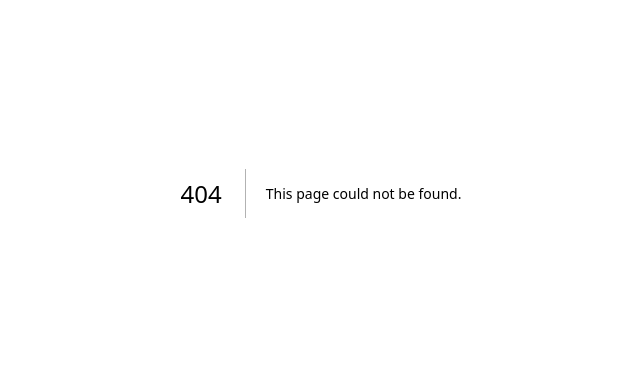
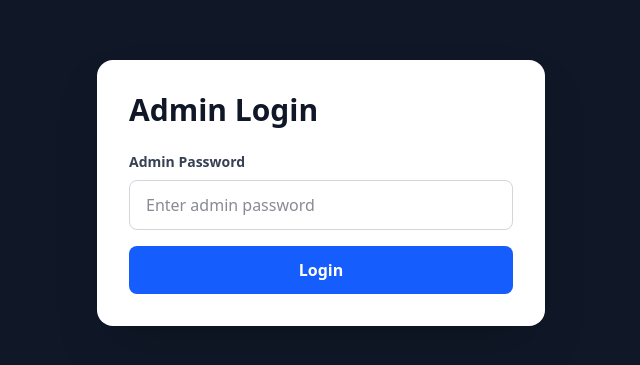
Before and after one commit to jdarkyeka6/scamsmart-app, a Next.js app: page /admin/login in a window 1280 px wide. Before the commit this address had no page. Shown: the part 207-572 px from the top of the page, without its empty margins (319-959 px from the left). Built offline with nearby package versions, Linux system fonts and the light colour scheme.

Commit message:
Add admin authentication

```diff
--- /dev/null
+++ b/app/admin/login/page.js
@@ -0,0 +1,64 @@
+'use client'
+import { useState } from 'react'
+import { useRouter } from 'next/navigation'
+
+export default function AdminLogin() {
+  const router = useRouter()
+  const [password, setPassword] = useState('')
+  const [error, setError] = useState('')
+
+  const handleLogin = async (e) => {
+    e.preventDefault()
+
+    const res = await fetch('/api/admin/login', {
+      method: 'POST',
+      headers: { 'Content-Type': 'application/json' },
+      body: JSON.stringify({ password })
+    })
+
+    const data = await res.json()
+
+    if (data.ok) {
+      router.push('/admin')
+    } else {
+      setError('Invalid password')
+    }
+  }
+
+  return (
+    <div className="min-h-screen bg-gray-900 flex items-center justify-center p-4">
+      <div className="bg-white rounded-2xl shadow-2xl p-8 max-w-md w-full">
+        <h1 className="text-3xl font-bold text-gray-900 mb-6">Admin Login</h1>
+
+        <form onSubmit={handleLogin} className="space-y-4">
+          <div>
+            <label className="block text-sm font-semibold text-gray-700 mb-2">
+              Admin Password
+            </label>
+            <input
+              type="password"
+              value={password}
+              onChange={(e) => setPassword(e.target.value)}
+              className="w-full px-4 py-3 border border-gray-300 rounded-lg focus:ring-2 focus:ring-blue-500 focus:border-transparent"
+              placeholder="Enter admin password"
+              required
+            />
+          </div>
+
+          {error && (
+            <div className="bg-red-50 text-red-800 p-3 rounded-lg text-sm">
+              {error}
+            </div>
+          )}
+
+          <button
+            type="submit"
+            className="w-full bg-blue-600 text-white py-3 rounded-lg font-bold hover:bg-blue-700 transition-colors"
+          >
+            Login
+          </button>
+        </form>
+      </div>
+    </div>
+  )
+}
--- /dev/null
+++ b/app/api/admin/login/route.js
@@ -0,0 +1,19 @@
+import { cookies } from 'next/headers'
+
+const ADMIN_PASSWORD = process.env.ADMIN_PASSWORD || 'scamsmart2025'
+
+export async function POST(request) {
+  const { password } = await request.json()
+
+  if (password === ADMIN_PASSWORD) {
+    cookies().set('admin_auth', 'true', {
+      httpOnly: true,
+      secure: process.env.NODE_ENV === 'production',
+      maxAge: 60 * 60 * 24 * 7 // 7 days
+    })
+
+    return Response.json({ ok: true })
+  }
+
+  return Response.json({ ok: false, error: 'Invalid password' }, { status: 401 })
+}
--- /dev/null
+++ b/app/api/admin/logout/route.js
@@ -0,0 +1,6 @@
+import { cookies } from 'next/headers'
+
+export async function POST() {
+  cookies().delete('admin_auth')
+  return Response.json({ ok: true })
+}
--- a/middleware.js
+++ b/middleware.js
@@ -1,23 +1,20 @@
-import { NextResponse } from "next/server";
+import { NextResponse } from 'next/server'
 
-export function middleware(req) {
-  const { pathname } = req.nextUrl;
+export function middleware(request) {
+  const { pathname } = request.nextUrl
 
-  // Protect /admin and everything under it
-  if (pathname === "/admin" || pathname.startsWith("/admin/")) {
-    const authed = req.cookies.get("ss_admin")?.value === "1";
+  // Admin routes
+  if (pathname.startsWith('/admin') && !pathname.startsWith('/admin/login')) {
+    const adminAuth = request.cookies.get('admin_auth')
 
-    if (!authed) {
-      return new NextResponse("You don’t have permission to access this page.", {
-        status: 403,
-        headers: { "content-type": "text/plain; charset=utf-8" },
-      });
+    if (!adminAuth || adminAuth.value !== 'true') {
+      return NextResponse.redirect(new URL('/admin/login', request.url))
     }
   }
 
-  return NextResponse.next();
+  return NextResponse.next()
 }
 
 export const config = {
-  matcher: ["/admin", "/admin/:path*"],
-};
+  matcher: '/admin/:path*'
+}
```
